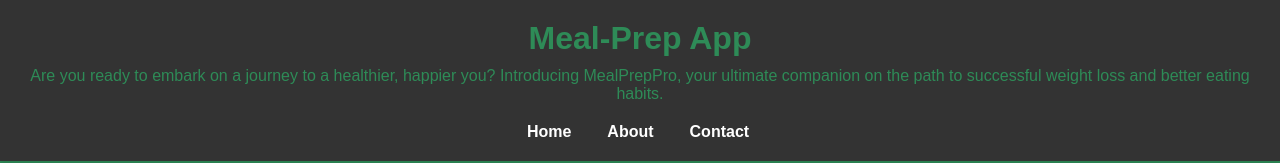
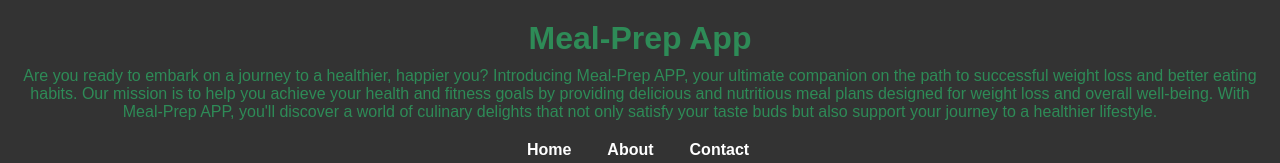
Before and after one commit to emanuel0808/flatiron-phase-2-react-project, a React (Create React App) app: page / in a window 1280 px wide. Shown: the top 163 px of the page. Built offline with nearby package versions, Linux system fonts and the light colour scheme; data requests are answered from the project's data file.

Commit message:
added more data in my Header.js

```diff
--- a/src/components/Header.js
+++ b/src/components/Header.js
@@ -5,7 +5,10 @@
   return (
     <header className="header">
       <h1>Meal-Prep App</h1>
-      <p>Are you ready to embark on a journey to a healthier, happier you? Introducing MealPrepPro, your ultimate companion on the path to successful weight loss and better eating habits.</p>
+      <p>Are you ready to embark on a journey to a healthier, happier you? Introducing Meal-Prep APP, your ultimate companion on the path to successful weight loss and better eating habits.
+
+      Our mission is to help you achieve your health and fitness goals by providing delicious and nutritious meal plans designed for weight loss and overall well-being. With Meal-Prep APP, you'll discover a world of culinary delights that not only satisfy your taste buds but also support your journey to a healthier lifestyle.
+      </p>
       <nav>
         <ul className="nav-links">
           <li><a href="/">Home</a></li>
```
